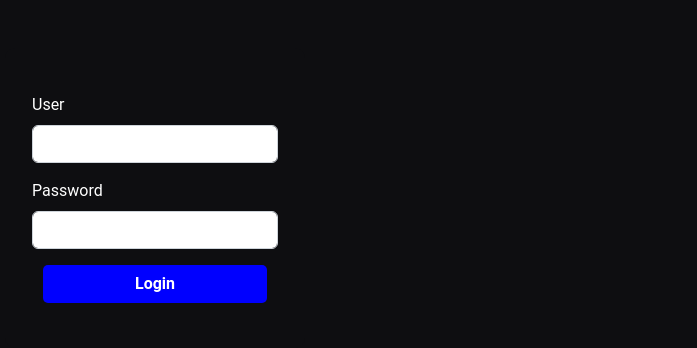
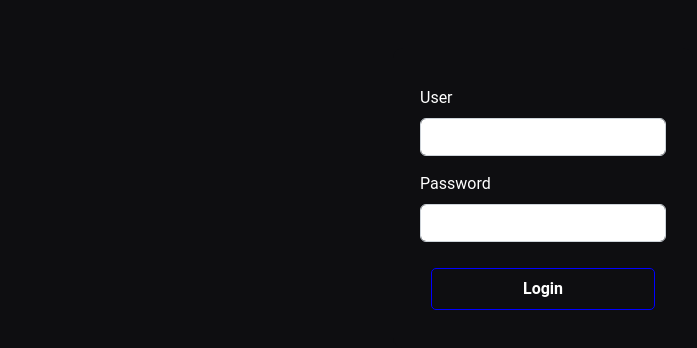
Before and after one commit to PascualDev85/Hereos-marvel-spa, a React (Vite) app: page /login in a window 1280 px wide. Shown: the top 348 px of the page, without its empty margins (97-794 px from the left). Built offline with nearby package versions, Linux system fonts and the light colour scheme.

Commit message:
TODO Modal and Validation Login

```diff
--- a/src/auth/pages/Login.jsx
+++ b/src/auth/pages/Login.jsx
@@ -1,4 +1,4 @@
-import { useContext, useState } from "react";
+import { useContext } from "react";
 import { useNavigate } from "react-router-dom";
 import { useForm } from "../../heroes/hooks/useForm";
 import { AuthContext } from "../context";
@@ -8,12 +8,17 @@ export const Login = () => {
 
   const validationsForm = (formState) => {
     let errors = {};
-    if (!formState.name.trim()) {
-      errors.name = "User is required";
+
+    if (formState.name.trim().length < 4 || formState.name.trim().length > 12) {
+      errors.name = "Must be between 3 and 12 characters";
     }
+
     if (!formState.password.trim()) {
       errors.password = "Password is required";
     }
+
+    // validar name más largo de 3 caracteres
+
     return errors;
   };
 
@@ -50,8 +55,14 @@ export const Login = () => {
             onChange={onInputChange}
             onBlur={onInputBlur}
             required
+            autoComplete="off"
           />
-          {errors.name && <small className="text-danger">{errors.name}</small>}
+          {errors.name && (
+            <small className="text-danger m-0">{errors.name}</small>
+          )}
+          {errors.user && (
+            <small className="text-danger d-flex m-0">{errors.user}</small>
+          )}
         </div>
 
         <div className="mb-3">
@@ -64,13 +75,18 @@ export const Login = () => {
             onChange={onInputChange}
             onBlur={onInputBlur}
             required
+            autoComplete="off"
           />
           {errors.password && (
             <small className="text-danger">{errors.password}</small>
           )}
         </div>
 
-        <button type="submit" className="btn btn-primary">
+        <button
+          type="submit"
+          className="btn btn-primary"
+          disabled={errors.name || errors.password || errors.user}
+        >
           Login
         </button>
       </form>
--- a/src/heroes/components/HeroCard.jsx
+++ b/src/heroes/components/HeroCard.jsx
@@ -16,14 +16,14 @@ export const HeroCard = ({
     <div className="col animate__animated animate__fadeIn cardHero">
       <div className="card">
         <div className="row no-gutters">
-          <div className="col-md-6">
+          <div className="col-md-7 col-lg-6">
             <Link to={`/hero/${id}`}>
               <img src={heroImageUrl} className="card-img" alt={superhero} />
             </Link>
           </div>
 
-          <div className="col-md-6 cardContent">
-            <div className="card-body">
+          <div className="col-md-5 col-lg-6 cardContent">
+            <div className="card-body px-1">
               <h5 className="card-title">{superhero}</h5>
               <small>Alter ego</small>
               <p className="card-text">{alter_ego}</p>
--- a/src/heroes/hooks/useForm.js
+++ b/src/heroes/hooks/useForm.js
@@ -26,6 +26,7 @@ export const useForm = (initialForm = {}, validateForm) => {
     ...formState,
     formState,
     errors,
+    setErrors,
     onInputBlur,
     onInputChange,
     onResetForm,
--- a/src/heroes/pages/Search.jsx
+++ b/src/heroes/pages/Search.jsx
@@ -30,13 +30,9 @@ export const Search = () => {
 
   return (
     <>
-      <h1 className=" animate__animated animate__fadeInRight">Search</h1>
-      <hr />
-      <div className="row">
-        <div className="col-5">
-          <h4>Searchin</h4>
-          <hr />
-          <form onSubmit={onSearchSubmit}>
+      <div className="searchContent mt-5">
+        <div className="col-12 col-md-8 col-lg-5 m-auto">
+          <form onSubmit={onSearchSubmit} className="d-flex">
             <input
               type="text"
               placeholder="Find your hero"
@@ -48,31 +44,30 @@ export const Search = () => {
             />
             <button
               type="submit"
-              className="btn m-1 btn-block btn-outline-primary"
+              className="btn mx-3 btn-block btn-outline-primary"
             >
               Search...
             </button>
           </form>
         </div>
-        <div className="col-7">
-          <h4>Results</h4>
-          <hr />
-
+        <div className="row d-flex justify-content-center">
           <div
-            className="alert alert-info animate__animated animate__fadeIn"
+            className="m-5 col-4 text-center alert alert-info animate__animated animate__fadeIn"
             style={{ display: showSearch ? "" : "none" }}
           >
             Search a hero
           </div>
           <div
-            className="alert alert-danger animate__animated animate__fadeIn"
+            className="m-5 col-10 col-md-6 col-lg-4 text-center alert alert-danger animate__animated animate__fadeIn"
             style={{ display: showError ? "" : "none" }}
           >
             There is no a hero with {q}
           </div>
-          {heroesFiltered.map((hero) => (
-            <HeroCard key={hero.id} {...hero} />
-          ))}
+          <div className="row row-cols-1 row-cols-md-2 row-cols-xl-3 g-5 mb-4 mt-1">
+            {heroesFiltered.map((hero) => (
+              <HeroCard key={hero.id} {...hero} />
+            ))}
+          </div>
         </div>
       </div>
     </>
--- a/src/styles/styles.scss
+++ b/src/styles/styles.scss
@@ -10,7 +10,7 @@ body {
     color: white;
     border-radius: 10px;
     padding: 20px;
-    margin: 20px;
+    margin: auto;
     width: 300px;
     height: 300px;
     display: flex;
@@ -36,10 +36,16 @@ body {
       width: 86%;
       border-radius: 5px;
       border: none;
-      padding: 7px;
-      background-color: rgb(0, 0, 255);
+      margin-top: 10px;
+      padding: 8px;
+      background-color: transparent;
+      border: 1px solid rgb(0, 0, 255);
       color: white;
       font-weight: bold;
+      &:hover {
+        background-color: rgb(0, 0, 255);
+        color: white;
+      }
     }
   }
   .navbar {
@@ -102,7 +108,7 @@ body {
       a {
         display: flex;
         justify-content: center;
-        margin-top: 62px;
+        // margin-top: 25px;
         color: rgb(136, 136, 136);
         text-decoration: none;
         &:hover {
```
